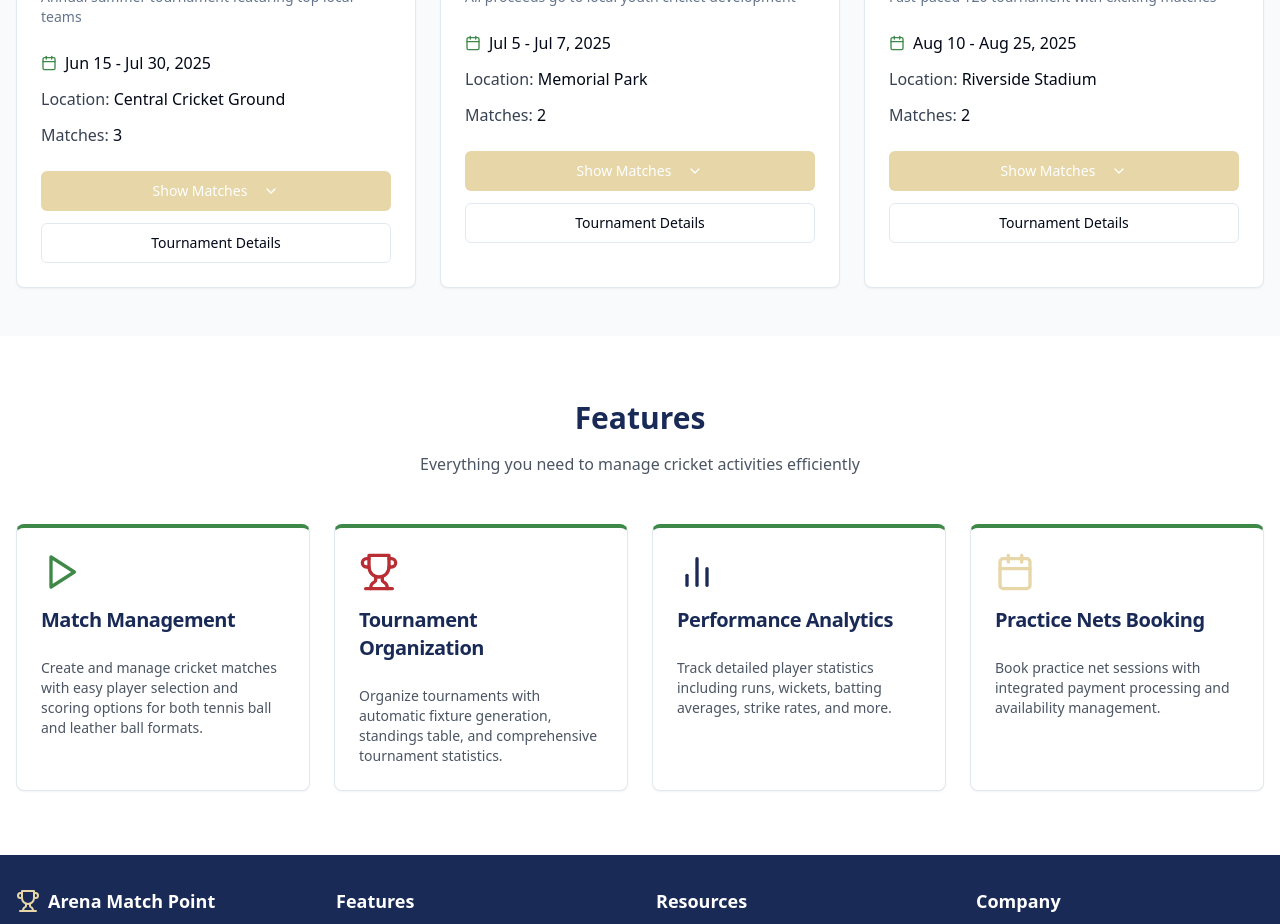
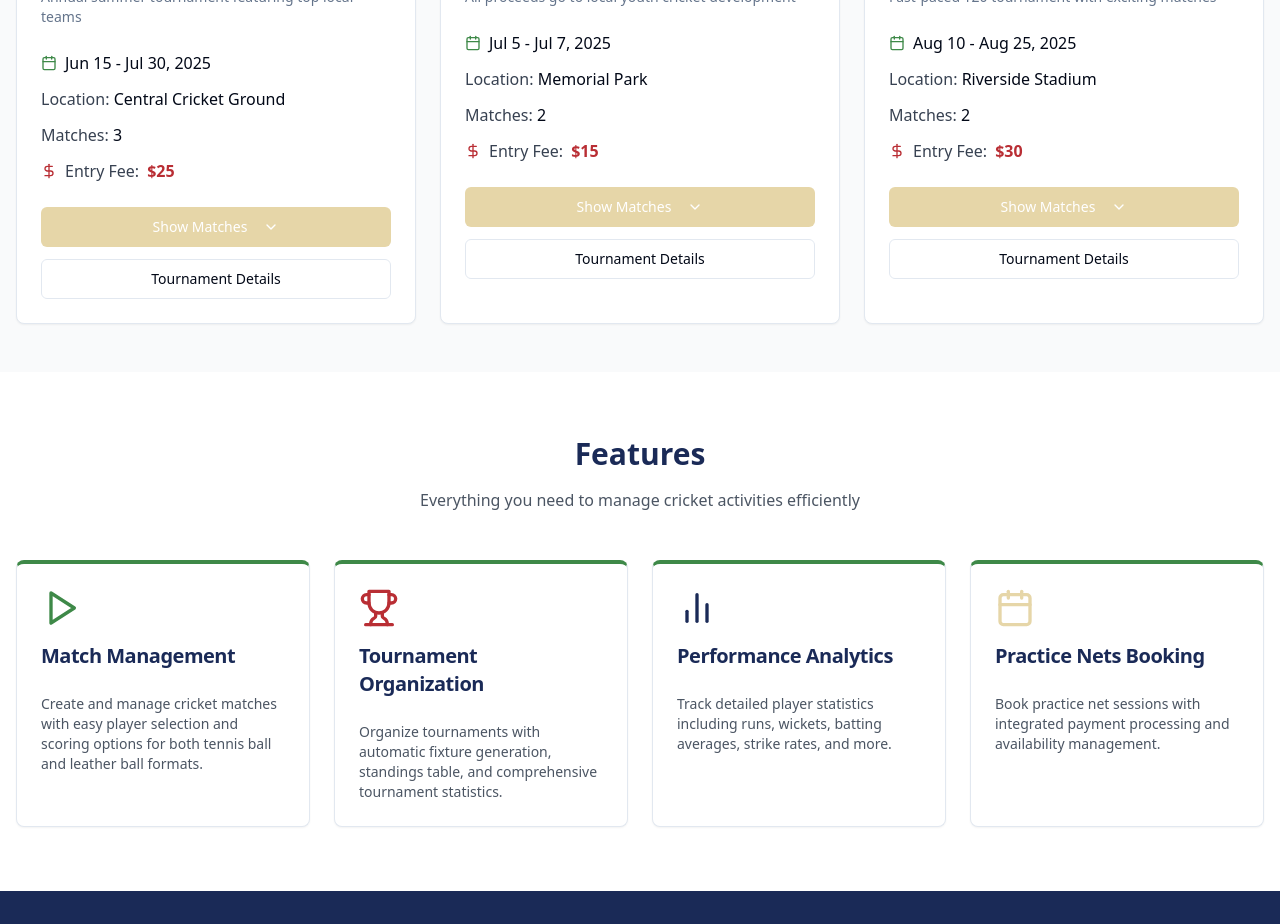
Before and after one commit to Sudheendra026/arena-match-point, a React (Vite) app: page / in a window 1280 px wide. Shown: the part 860-1784 px from the top of the page. Built offline with nearby package versions, Linux system fonts and the light colour scheme.

Commit message:
Add tournament entry fees
Add entry fee field to tournament data and display it in the MatchFeed component.

```diff
--- a/src/components/MatchFeed.tsx
+++ b/src/components/MatchFeed.tsx
@@ -9,7 +9,7 @@ import {
   CardTitle,
 } from "@/components/ui/card";
 import { Button } from "@/components/ui/button";
-import { Calendar, Clock, Trophy, ChevronDown, ChevronUp } from "lucide-react";
+import { Calendar, Clock, Trophy, ChevronDown, ChevronUp, DollarSign } from "lucide-react";
 import { format } from "date-fns";
 
 // Define the Match type
@@ -31,6 +31,7 @@ interface Tournament {
   endDate: Date;
   location: string;
   imageUrl: string;
+  entryFee: number; // Added entry fee property
   matches: Match[];
 }
 
@@ -44,6 +45,7 @@ const sampleTournaments: Tournament[] = [
     endDate: new Date(2025, 6, 30), // July 30, 2025
     location: "Central Cricket Ground",
     imageUrl: "https://images.unsplash.com/photo-1472396961693-142e6e269027?auto=format&fit=crop&q=80&w=600",
+    entryFee: 25, // Added entry fee in dollars
     matches: [
       {
         id: "1-1",
@@ -79,6 +81,7 @@ const sampleTournaments: Tournament[] = [
     endDate: new Date(2025, 6, 7), // July 7, 2025
     location: "Memorial Park",
     imageUrl: "https://images.unsplash.com/photo-1485833077593-4278bba3f11f?auto=format&fit=crop&q=80&w=600",
+    entryFee: 15, // Added entry fee in dollars
     matches: [
       {
         id: "2-1",
@@ -106,6 +109,7 @@ const sampleTournaments: Tournament[] = [
     endDate: new Date(2025, 7, 25), // August 25, 2025
     location: "Riverside Stadium",
     imageUrl: "https://images.unsplash.com/photo-1493962853295-0fd70327578a?auto=format&fit=crop&q=80&w=600",
+    entryFee: 30, // Added entry fee in dollars
     matches: [
       {
         id: "3-1",
@@ -182,6 +186,11 @@ const MatchFeed = () => {
                     <span className="text-gray-700 font-medium">Matches: </span>
                     <span>{tournament.matches.length}</span>
                   </div>
+                  <div className="flex items-center gap-2">
+                    <DollarSign className="h-4 w-4 text-cricket-red" />
+                    <span className="text-gray-700 font-medium">Entry Fee: </span>
+                    <span className="text-cricket-red font-semibold">${tournament.entryFee}</span>
+                  </div>
                 </div>
               </CardContent>
               <CardFooter className="flex flex-col w-full gap-3">
```
